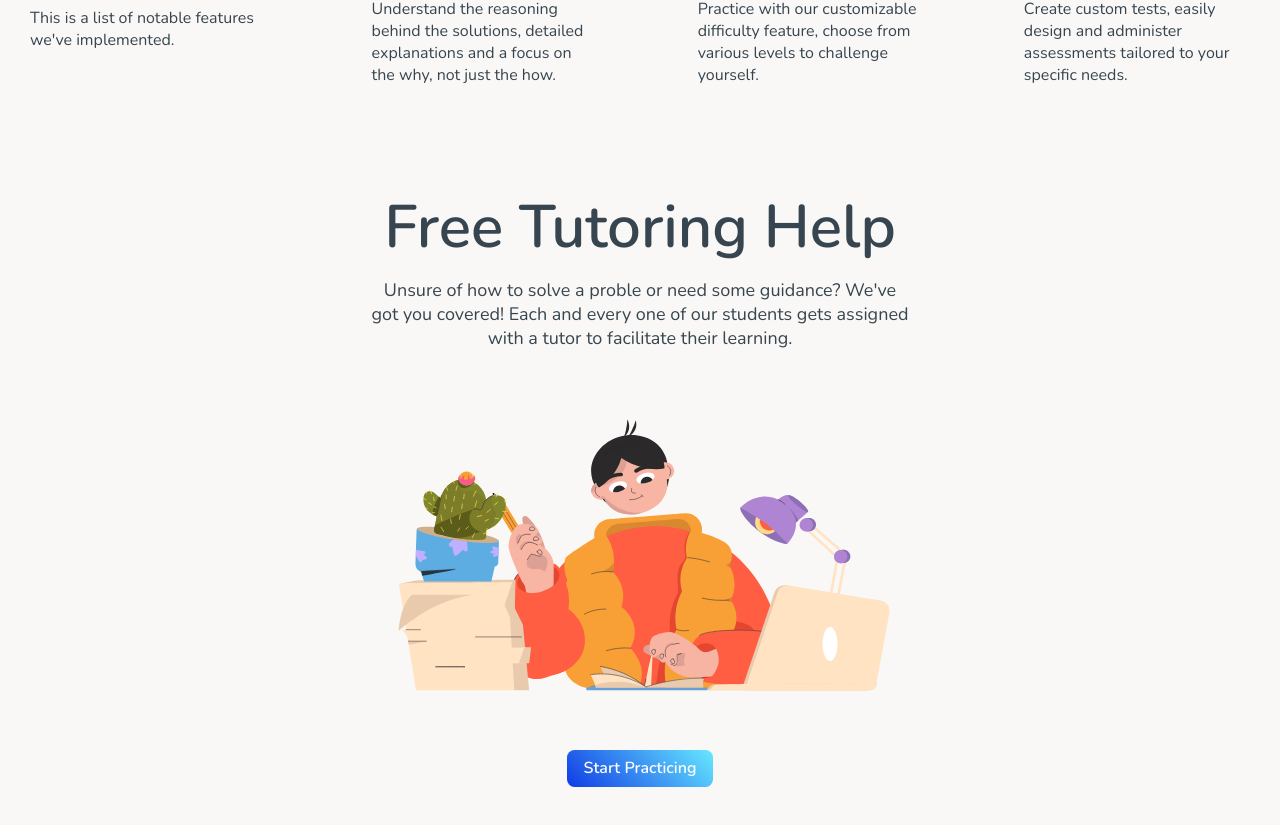
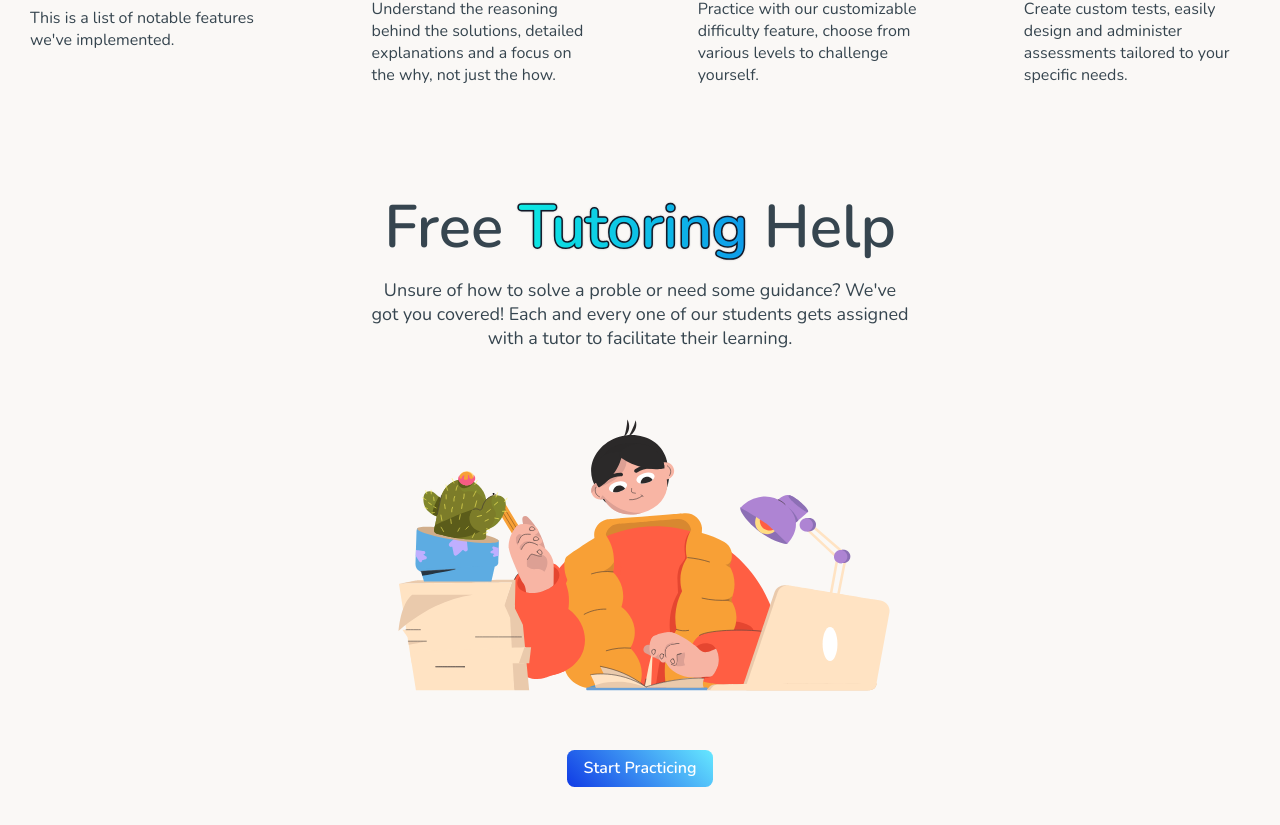
Before and after one commit to DanielKuznetsov/Personalized-Learning-Platform, a React (Create React App) app in the folder e-learning/: page / in a window 1280 px wide. Shown: the part 1048-1873 px from the top of the page. Built offline with nearby package versions, Linux system fonts and the light colour scheme; a web font is replaced by a local one.

Commit message:
Add special styling to Tutoring span

```diff
--- a/e-learning/src/Home.js
+++ b/e-learning/src/Home.js
@@ -125,7 +125,13 @@ function Home() {
         </div>
 
         <div className="cta">
-          <p className="cta-title">Free Tutoring Help</p>
+          <p className="cta-title">
+            Free{" "}
+            <span className="tutoring">
+              Tutoring <span className="overlay">Tutoring </span>
+            </span>
+            Help
+          </p>
           <p className="cta-subtitle">
             Unsure of how to solve a proble or need some guidance? We've got you
             covered! Each and every one of our students gets assigned with a
--- a/e-learning/src/styles/Home.scss
+++ b/e-learning/src/styles/Home.scss
@@ -162,6 +162,22 @@
       &-title {
         font-size: 6rem;
         font-weight: 600;
+
+        .tutoring {
+          background: -webkit-linear-gradient(left, #0deae3, #0d95ea);
+          -webkit-text-fill-color: transparent;
+          -webkit-background-clip: text;
+          position: relative;
+
+          .overlay {
+            position: absolute;
+            text-shadow: 0 0 3px rgb(17, 24, 39);
+            -webkit-text-stroke: 3px rgb(17, 24, 39);
+            color: rgb(17, 24, 39);
+            left: 0;
+            z-index: -1;
+          }
+        }
       }
 
       &-subtitle {
```
